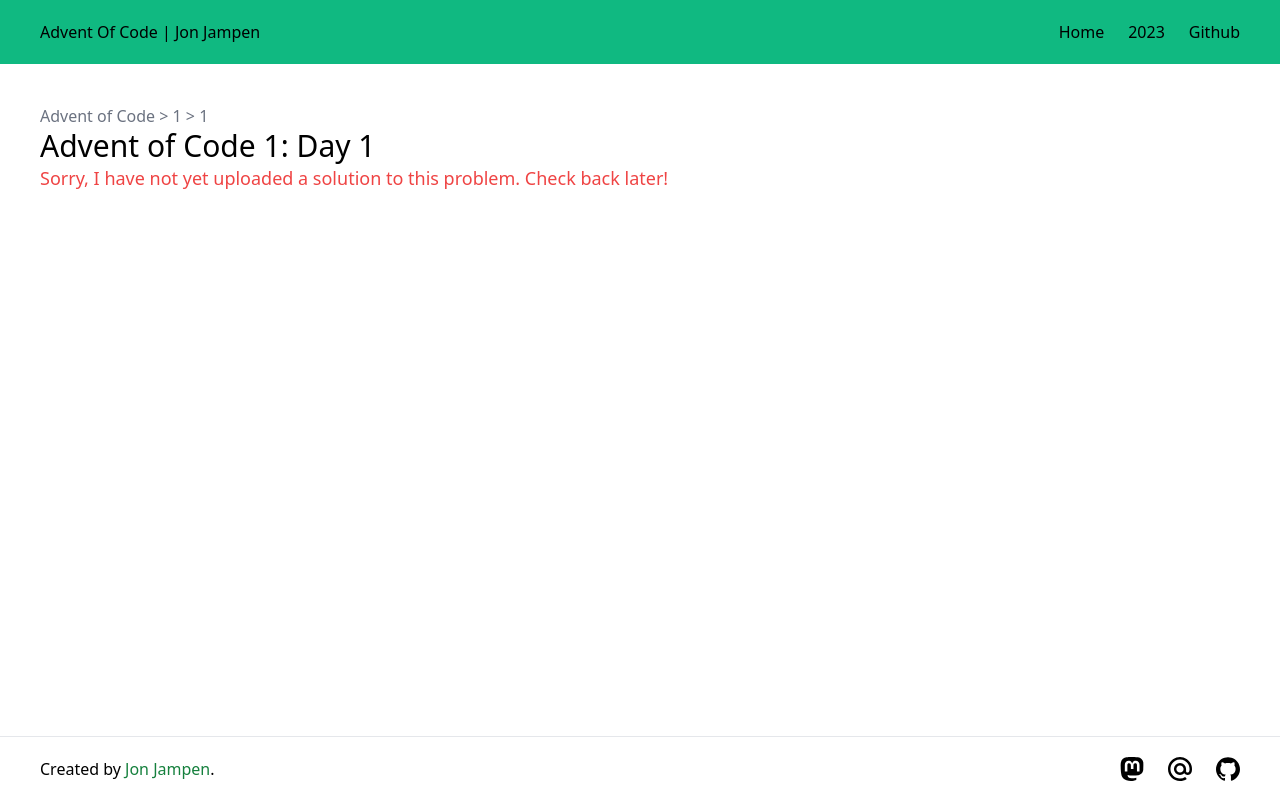
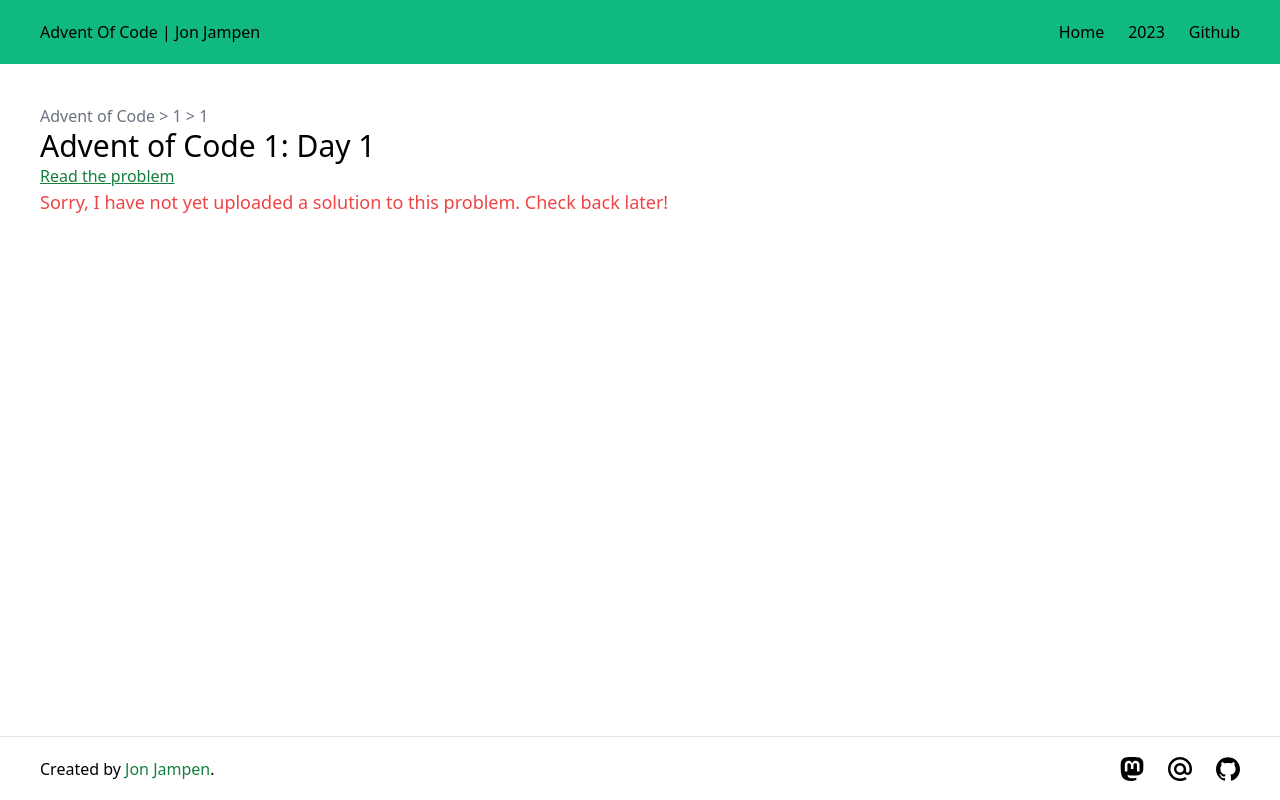
Before and after one commit to jonjampen/adventOfCode, a SvelteKit app: page /1/1 in a window 1280 px wide. Built offline with nearby package versions, Linux system fonts and the light colour scheme.

Commit message:
Link to problem.

```diff
--- a/src/app.html
+++ b/src/app.html
@@ -5,7 +5,7 @@
 	<meta charset="utf-8" />
 	<link rel="icon" href="%sveltekit.assets%/favicon.png" />
 	<meta name="viewport" content="width=device-width, initial-scale=1" />
-	<title>Advent of Code | Jon Jampen</title>
+	<title>Advent of Code Solutions | Jon Jampen</title>
 	%sveltekit.head%
 </head>
 
--- a/src/routes/[year]/[day]/+page.svelte
+++ b/src/routes/[year]/[day]/+page.svelte
@@ -2,6 +2,7 @@
 	import { onMount } from "svelte";
 
 	export let data;
+	let formattedDay = data.day[0] === "0" ? data.day[1] : data.day;
 	let Solution;
 	onMount(async () => {
 		try {
@@ -13,4 +14,5 @@
 </script>
 
 <h1 class="text-3xl">Advent of Code {data.year}: Day {data.day}</h1>
+<a href="https://adventofcode.com/{data.year}/day/{formattedDay}" target="_blank" class="underline text-green-700">Read the problem</a>
 <svelte:component this={Solution} />
```
